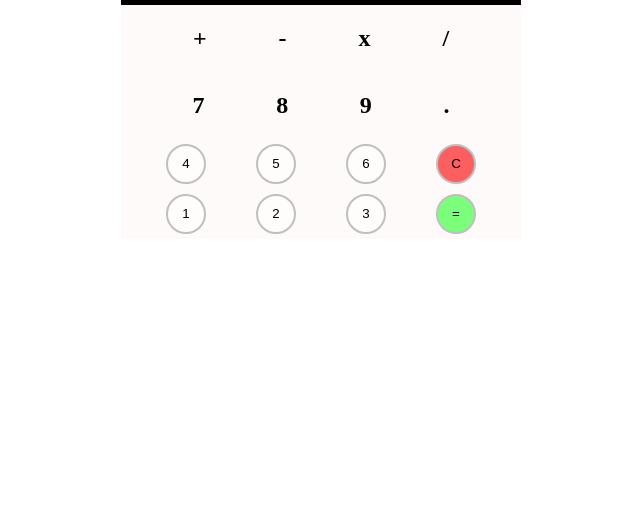
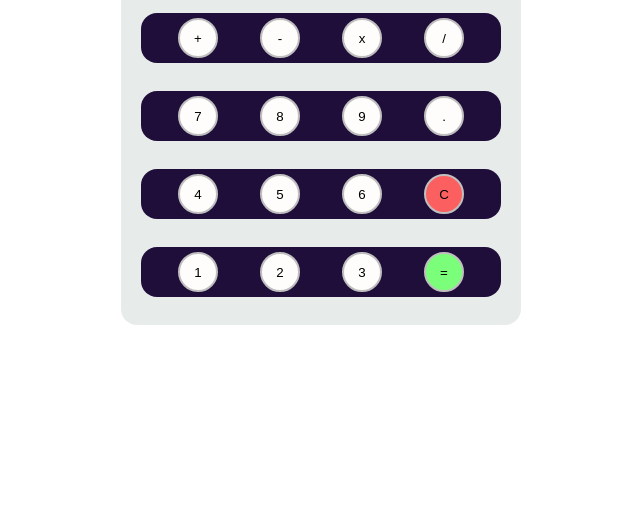
Before and after one commit to Ameer2000Mzori/Calculator, a website built with webpack: page src/index.html in a window 1280 px wide. Shown: the part 275-800 px from the top of the page, without its empty margins (319-959 px from the left). Built offline with nearby package versions, Linux system fonts and the light colour scheme.

Commit message:
re-styling re-building html tree, 1.2

```diff
--- a/src/index.html
+++ b/src/index.html
@@ -27,16 +27,16 @@
         </div>
         <div class="buttons-Wrap">
           <div class="buttons-Groups">
-            <h2 value="+">+</h2>
-            <h2 value="-">-</h2>
-            <h2 value="*">x</h2>
-            <h2 value="/">/</h2>
+            <button value="+">+</button>
+            <button value="-">-</button>
+            <button value="*">x</button>
+            <button value="/">/</button>
           </div>
           <div class="buttons-Groups">
-            <h2 value="+">7</h2>
-            <h2 value="+">8</h2>
-            <h2 value="0">9</h2>
-            <h2 value=".">.</h2>
+            <button value="7">7</button>
+            <button value="8">8</button>
+            <button value="9">9</button>
+            <button value=".">.</button>
           </div>
           <div class="buttons-Groups">
             <button value="4">4</button>
--- a/src/style.scss
+++ b/src/style.scss
@@ -24,27 +24,36 @@ body {
     .result-Wrap {
       display: flex;
       width: 100%;
-      height: 20%;
-      text-align: end;
+      height: 15%;
+      text-align: center;
       align-items: end;
-      justify-content: end;
+      justify-content: flex-end;
+      flex-direction: row;
       background-color: black;
       color: white;
+      border-radius: 1rem 1rem 0 0;
     }
 
     .buttons-Wrap {
       display: flex;
       flex-direction: column;
-      background-color: snow;
+      text-align: center;
+      align-items: center;
+      justify-content: space-evenly;
+      border-radius: 0 0 1rem 1rem;
+      background-color: rgb(231, 236, 235);
       width: 100%;
+      height: 90%;
 
       .buttons-Groups {
-        width: 100%;
+        width: 90%;
         display: flex;
         flex-direction: row;
         text-align: center;
         align-items: center;
         justify-content: space-evenly;
+        background-color: #200e3a;
+        border-radius: 1rem;
 
         button {
           width: 40px;
```
Also changed, not shown: src/style.css, 1 other file.
